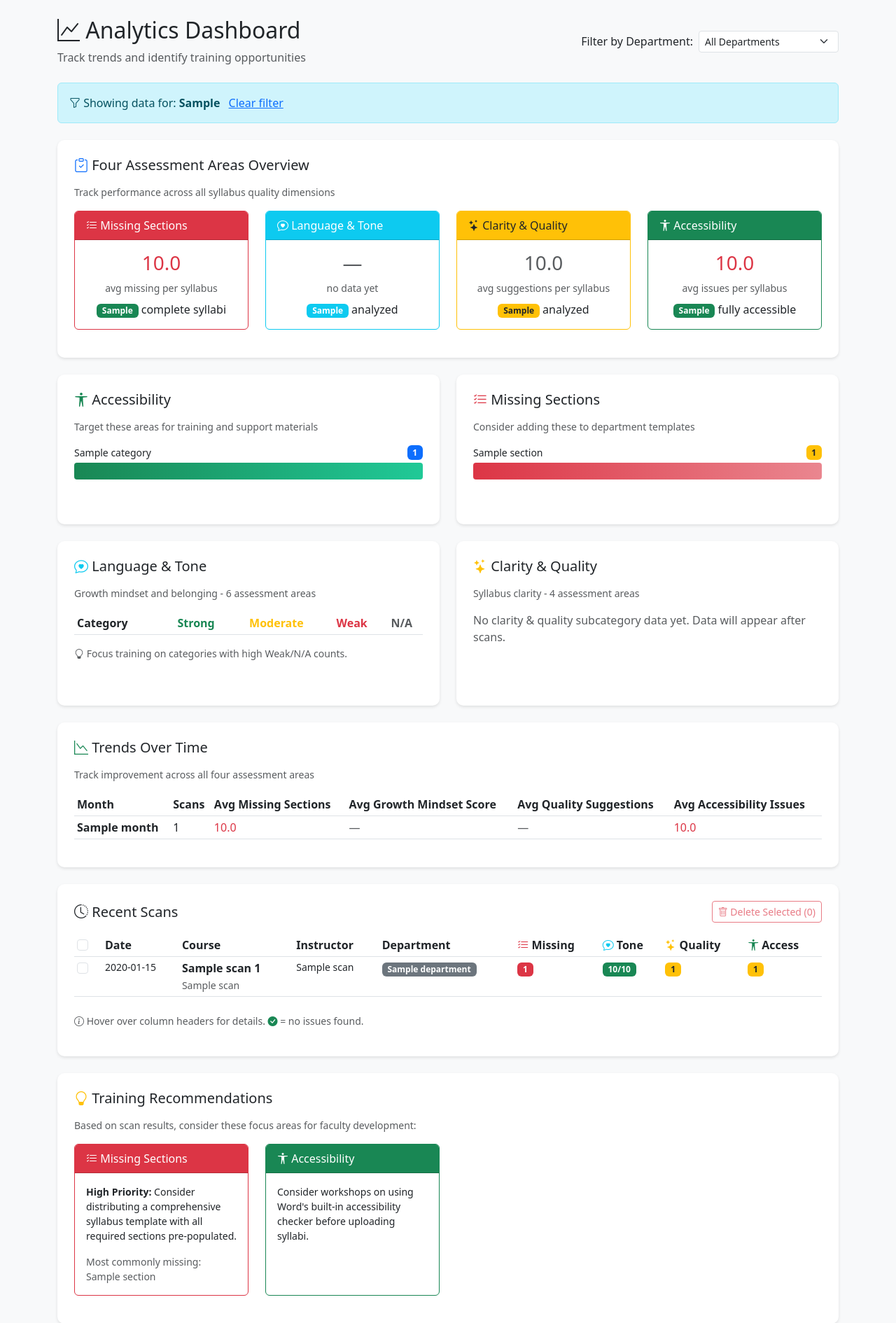
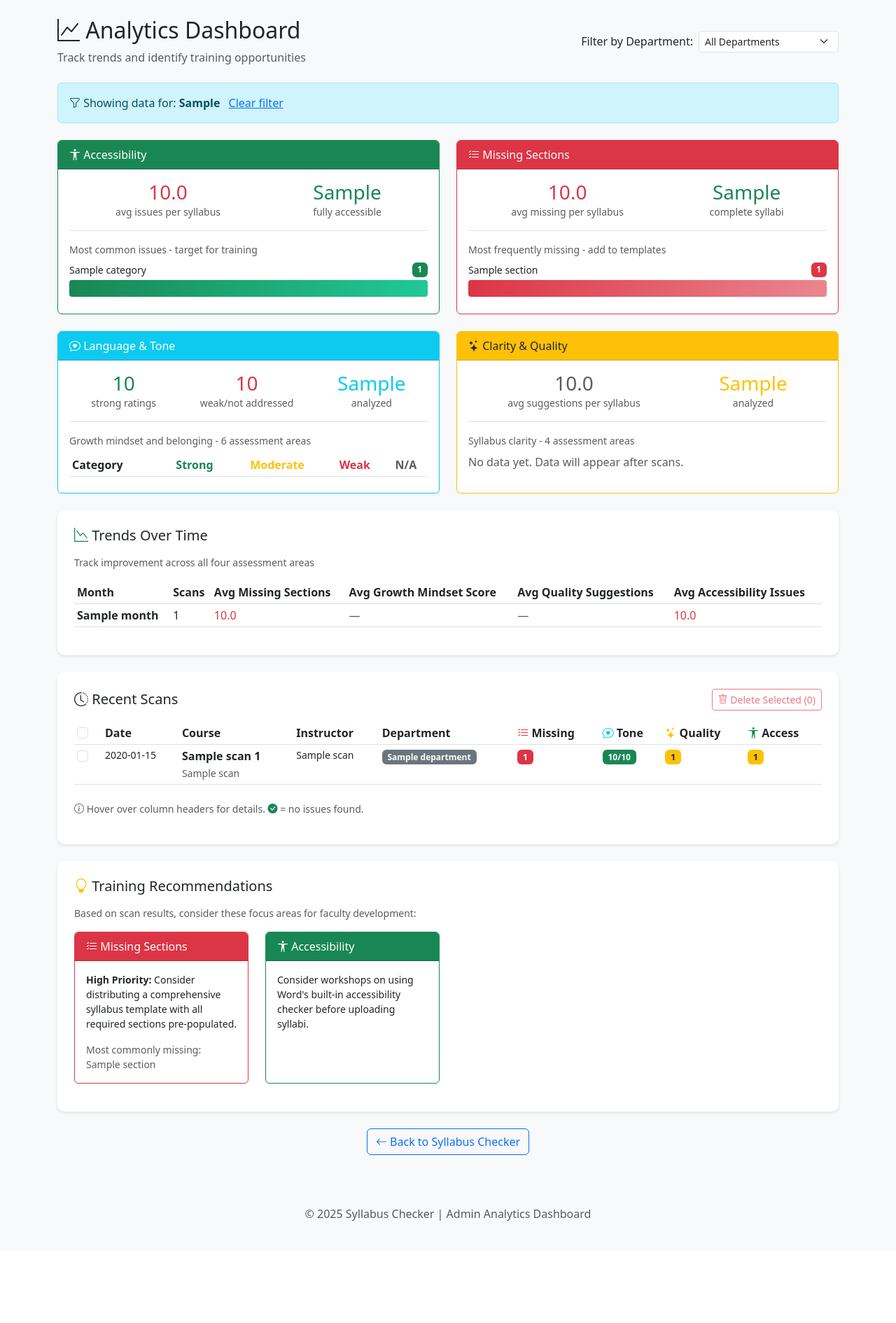
Before and after one commit to dapclark/syllabus-checker, a Flask app: template templates/admin_analytics.html in a window 1280 px wide. Shown: the part 56-1946 px from the top of the page at 70% size. After the commit the page ends 1800 px from the top, so only its background shows below. Run offline with Flask 3, Linux system fonts and the light colour scheme; the template is opened without the code that fills it: most values are stand-ins (such as "Sample title", 1, 10 or a date in 2020); lists and menus that the app fills with data are empty; parts of the project's set-up code (start-up, migrations or seed data) failed here and were passed over.

Commit message:
Combine assessment area overview boxes with detail sections
Each of the four assessment areas now has a single card with:
- Colored header banner matching the area's theme
- Summary statistics at the top
- Detailed breakdown (charts/tables) below

Removes the separate "Four Assessment Areas Overview" section.

Co-Authored-By: Claude Opus 4.5 <noreply@anthropic.com>

```diff
--- a/templates/admin_analytics.html
+++ b/templates/admin_analytics.html
@@ -105,149 +105,79 @@
             {% endif %}
         {% endwith %}
 
-        <!-- Four Assessment Areas Summary -->
-        <div class="chart-container mb-4">
-            <h5 class="mb-3"><i class="bi bi-clipboard-check text-primary"></i> Four Assessment Areas Overview</h5>
-            <p class="text-muted small">Track performance across all syllabus quality dimensions</p>
-
+        <!-- Four Assessment Areas - Combined Summary and Details -->
         <div class="row">
-                <!-- Area 1: Missing Required Sections -->
-                <div class="col-md-3 mb-3">
-                    <div class="card h-100 border-danger">
-                        <div class="card-header bg-danger text-white">
-                            <i class="bi bi-list-check"></i> Missing Sections
-                        </div>
-                        <div class="card-body text-center">
-                            <h3 class="{% if (four_areas.avg_missing_sections or 0) == 0 %}text-success{% elif (four_areas.avg_missing_sections or 0) < 2 %}text-warning{% else %}text-danger{% endif %}">
-                                {{ "%.1f"|format(four_areas.avg_missing_sections or 0) }}
-                            </h3>
-                            <p class="small text-muted mb-2">avg missing per syllabus</p>
-                            <p class="mb-0">
-                                <span class="badge bg-success">{{ four_areas.complete_syllabi or 0 }}</span> complete syllabi
-                            </p>
-                        </div>
-                    </div>
-                </div>
-
-                <!-- Area 2: Language & Tone (Growth Mindset) -->
-                <div class="col-md-3 mb-3">
-                    <div class="card h-100 border-info">
-                        <div class="card-header bg-info text-white">
-                            <i class="bi bi-chat-heart"></i> Language & Tone
-                        </div>
-                        <div class="card-body text-center">
-                            {% set ns = namespace(strong_total=0, weak_total=0) %}
-                            {% for cat, stats in language_tone_subcategories.items() %}
-                                {% set ns.strong_total = ns.strong_total + (stats.Strong or 0) %}
-                                {% set ns.weak_total = ns.weak_total + (stats.Weak or 0) + (stats['Not Addressed'] or 0) %}
-                            {% endfor %}
-                            {% if four_areas.growth_mindset_analyzed and four_areas.growth_mindset_analyzed > 0 %}
-                                {% if ns.strong_total > 0 or ns.weak_total > 0 %}
-                                <div class="d-flex justify-content-around mb-2">
-                                    <div>
-                                        <span class="badge bg-success fs-6">{{ ns.strong_total }}</span>
-                                        <p class="small text-muted mb-0">Strong</p>
-                                    </div>
-                                    <div>
-                                        <span class="badge bg-danger fs-6">{{ ns.weak_total }}</span>
-                                        <p class="small text-muted mb-0">Weak</p>
-                                    </div>
-                                </div>
-                                <p class="small text-muted mb-2">across 6 categories</p>
-                                {% else %}
-                                <p class="small text-muted mb-2">
-                                    <i class="bi bi-check-circle text-success"></i> Analyzed
-                                </p>
-                                <p class="small text-muted mb-0" style="font-size: 0.75rem;">
-                                    Re-scan for detailed breakdown
-                                </p>
-                                {% endif %}
-                            {% else %}
-                            <h3 class="text-muted">—</h3>
-                            <p class="small text-muted mb-2">no data yet</p>
-                            {% endif %}
-                            <p class="mb-0 mt-2">
-                                <span class="badge bg-info">{{ four_areas.growth_mindset_analyzed or 0 }}</span> analyzed
-                            </p>
-                        </div>
-                    </div>
-                </div>
-
-                <!-- Area 3: Clarity & Quality -->
-                <div class="col-md-3 mb-3">
-                    <div class="card h-100 border-warning">
-                        <div class="card-header bg-warning text-dark">
-                            <i class="bi bi-stars"></i> Clarity & Quality
-                        </div>
-                        <div class="card-body text-center">
-                            <h3 class="{% if (four_areas.avg_quality_issues or 0) == 0 %}text-success{% elif (four_areas.avg_quality_issues or 0) < 5 %}text-warning{% else %}text-muted{% endif %}">
-                                {{ "%.1f"|format(four_areas.avg_quality_issues or 0) }}
-                            </h3>
-                            <p class="small text-muted mb-2">avg suggestions per syllabus</p>
-                            <p class="mb-0">
-                                <span class="badge bg-warning text-dark">{{ four_areas.quality_analyzed or 0 }}</span> analyzed
-                            </p>
-                        </div>
-                    </div>
-                </div>
-
-                <!-- Area 4: Digital Accessibility -->
-                <div class="col-md-3 mb-3">
+            <!-- Accessibility -->
+            <div class="col-lg-6 mb-4">
                 <div class="card h-100 border-success">
                     <div class="card-header bg-success text-white">
                         <i class="bi bi-universal-access"></i> Accessibility
                     </div>
-                        <div class="card-body text-center">
-                            <h3 class="{% if (four_areas.avg_accessibility_issues or 0) == 0 %}text-success{% elif (four_areas.avg_accessibility_issues or 0) < 10 %}text-warning{% else %}text-danger{% endif %}">
+                    <div class="card-body">
+                        <!-- Summary Stats -->
+                        <div class="d-flex justify-content-around text-center mb-3 pb-3 border-bottom">
+                            <div>
+                                <h3 class="mb-0 {% if (four_areas.avg_accessibility_issues or 0) == 0 %}text-success{% elif (four_areas.avg_accessibility_issues or 0) < 10 %}text-warning{% else %}text-danger{% endif %}">
                                     {{ "%.1f"|format(four_areas.avg_accessibility_issues or 0) }}
                                 </h3>
-                            <p class="small text-muted mb-2">avg issues per syllabus</p>
-                            <p class="mb-0">
-                                <span class="badge bg-success">{{ four_areas.fully_accessible or 0 }}</span> fully accessible
-                            </p>
+                                <p class="small text-muted mb-0">avg issues per syllabus</p>
                             </div>
-                    </div>
-                </div>
+                            <div>
+                                <h3 class="mb-0 text-success">{{ four_areas.fully_accessible or 0 }}</h3>
+                                <p class="small text-muted mb-0">fully accessible</p>
                             </div>
                         </div>
 
-        <div class="row">
-            <!-- Common Issues -->
-            <div class="col-lg-6 mb-4">
-                <div class="chart-container h-100">
-                    <h5 class="mb-3"><i class="bi bi-universal-access text-success"></i> Accessibility</h5>
-                    <p class="text-muted small">Target these areas for training and support materials</p>
-
+                        <!-- Detail: Common Issues -->
+                        <p class="text-muted small mb-2">Most common issues - target for training</p>
                         {% if common_issues %}
                         {% set max_count = common_issues[0].count if common_issues else 1 %}
                         {% for issue in common_issues %}
-                    <div class="mb-3">
+                        <div class="mb-2">
                             <div class="d-flex justify-content-between align-items-center mb-1">
                                 <span class="small">{{ issue.category }}</span>
-                            <span class="badge bg-primary">{{ issue.count }}</span>
+                                <span class="badge bg-success">{{ issue.count }}</span>
                             </div>
                             <div class="issue-bar" style="width: {{ (issue.count / max_count * 100)|int }}%; background: linear-gradient(90deg, #198754 0%, #20c997 100%);"></div>
                         </div>
                         {% endfor %}
                         {% else %}
-                    <p class="text-muted">No data yet. Scans will appear here as they're performed.</p>
+                        <p class="text-muted">No data yet.</p>
                         {% endif %}
                     </div>
                 </div>
+            </div>
 
-            <!-- Missing Sections Frequency -->
+            <!-- Missing Sections -->
             <div class="col-lg-6 mb-4">
-                <div class="chart-container h-100">
-                    <h5 class="mb-3"><i class="bi bi-list-check text-danger"></i> Missing Sections</h5>
-                    <p class="text-muted small">Consider adding these to department templates</p>
+                <div class="card h-100 border-danger">
+                    <div class="card-header bg-danger text-white">
+                        <i class="bi bi-list-check"></i> Missing Sections
+                    </div>
+                    <div class="card-body">
+                        <!-- Summary Stats -->
+                        <div class="d-flex justify-content-around text-center mb-3 pb-3 border-bottom">
+                            <div>
+                                <h3 class="mb-0 {% if (four_areas.avg_missing_sections or 0) == 0 %}text-success{% elif (four_areas.avg_missing_sections or 0) < 2 %}text-warning{% else %}text-danger{% endif %}">
+                                    {{ "%.1f"|format(four_areas.avg_missing_sections or 0) }}
+                                </h3>
+                                <p class="small text-muted mb-0">avg missing per syllabus</p>
+                            </div>
+                            <div>
+                                <h3 class="mb-0 text-success">{{ four_areas.complete_syllabi or 0 }}</h3>
+                                <p class="small text-muted mb-0">complete syllabi</p>
+                            </div>
+                        </div>
 
+                        <!-- Detail: Missing Sections Frequency -->
+                        <p class="text-muted small mb-2">Most frequently missing - add to templates</p>
                         {% if missing_sections_freq %}
                         {% set max_section_count = missing_sections_freq[0].count if missing_sections_freq else 1 %}
                         {% for section in missing_sections_freq[:8] %}
-                    <div class="mb-3">
+                        <div class="mb-2">
                             <div class="d-flex justify-content-between align-items-center mb-1">
                                 <span class="small">{{ section.section }}</span>
-                            <span class="badge bg-warning text-dark">{{ section.count }}</span>
+                                <span class="badge bg-danger">{{ section.count }}</span>
                             </div>
                             <div class="issue-bar" style="width: {{ (section.count / max_section_count * 100)|int }}%; background: linear-gradient(90deg, #dc3545 0%, #ea868f 100%);"></div>
                         </div>
@@ -258,17 +188,41 @@
                     </div>
                 </div>
             </div>
+        </div>
 
-        <!-- Language & Tone and Clarity & Quality Subcategory Breakdown -->
         <div class="row">
-            <!-- Language & Tone Subcategories (6 areas) -->
+            <!-- Language & Tone -->
             <div class="col-lg-6 mb-4">
-                <div class="chart-container h-100">
-                    <h5 class="mb-3"><i class="bi bi-chat-heart text-info"></i> Language & Tone</h5>
-                    <p class="text-muted small">Growth mindset and belonging - 6 assessment areas</p>
+                <div class="card h-100 border-info">
+                    <div class="card-header bg-info text-white">
+                        <i class="bi bi-chat-heart"></i> Language & Tone
+                    </div>
+                    <div class="card-body">
+                        <!-- Summary Stats -->
+                        {% set ns = namespace(strong_total=0, weak_total=0) %}
+                        {% for cat, stats in language_tone_subcategories.items() %}
+                            {% set ns.strong_total = ns.strong_total + (stats.Strong or 0) %}
+                            {% set ns.weak_total = ns.weak_total + (stats.Weak or 0) + (stats['Not Addressed'] or 0) %}
+                        {% endfor %}
+                        <div class="d-flex justify-content-around text-center mb-3 pb-3 border-bottom">
+                            <div>
+                                <h3 class="mb-0 text-success">{{ ns.strong_total }}</h3>
+                                <p class="small text-muted mb-0">strong ratings</p>
+                            </div>
+                            <div>
+                                <h3 class="mb-0 text-danger">{{ ns.weak_total }}</h3>
+                                <p class="small text-muted mb-0">weak/not addressed</p>
+                            </div>
+                            <div>
+                                <h3 class="mb-0 text-info">{{ four_areas.growth_mindset_analyzed or 0 }}</h3>
+                                <p class="small text-muted mb-0">analyzed</p>
+                            </div>
+                        </div>
 
+                        <!-- Detail: Subcategory Table -->
+                        <p class="text-muted small mb-2">Growth mindset and belonging - 6 assessment areas</p>
                         {% if language_tone_subcategories %}
-                    <table class="table table-sm">
+                        <table class="table table-sm mb-0">
                             <thead>
                                 <tr>
                                     <th>Category</th>
@@ -301,23 +255,38 @@
                                 {% endfor %}
                             </tbody>
                         </table>
-                    <p class="small text-muted mt-2">
-                        <i class="bi bi-lightbulb"></i> Focus training on categories with high Weak/N/A counts.
-                    </p>
                         {% else %}
-                    <p class="text-muted">No language & tone subcategory data yet. Data will appear after scans.</p>
+                        <p class="text-muted">No data yet. Data will appear after scans.</p>
                         {% endif %}
                     </div>
                 </div>
+            </div>
 
-            <!-- Clarity & Quality Subcategories (4 areas) -->
+            <!-- Clarity & Quality -->
             <div class="col-lg-6 mb-4">
-                <div class="chart-container h-100">
-                    <h5 class="mb-3"><i class="bi bi-stars text-warning"></i> Clarity & Quality</h5>
-                    <p class="text-muted small">Syllabus clarity - 4 assessment areas</p>
+                <div class="card h-100 border-warning">
+                    <div class="card-header bg-warning text-dark">
+                        <i class="bi bi-stars"></i> Clarity & Quality
+                    </div>
+                    <div class="card-body">
+                        <!-- Summary Stats -->
+                        <div class="d-flex justify-content-around text-center mb-3 pb-3 border-bottom">
+                            <div>
+                                <h3 class="mb-0 {% if (four_areas.avg_quality_issues or 0) == 0 %}text-success{% elif (four_areas.avg_quality_issues or 0) < 5 %}text-warning{% else %}text-muted{% endif %}">
+                                    {{ "%.1f"|format(four_areas.avg_quality_issues or 0) }}
+                                </h3>
+                                <p class="small text-muted mb-0">avg suggestions per syllabus</p>
+                            </div>
+                            <div>
+                                <h3 class="mb-0 text-warning">{{ four_areas.quality_analyzed or 0 }}</h3>
+                                <p class="small text-muted mb-0">analyzed</p>
+                            </div>
+                        </div>
 
+                        <!-- Detail: Subcategory Table -->
+                        <p class="text-muted small mb-2">Syllabus clarity - 4 assessment areas</p>
                         {% if clarity_quality_subcategories %}
-                    <table class="table table-sm">
+                        <table class="table table-sm mb-0">
                             <thead>
                                 <tr>
                                     <th>Category</th>
@@ -358,12 +327,10 @@
                                 {% endfor %}
                             </tbody>
                         </table>
-                    <p class="small text-muted mt-2">
-                        <i class="bi bi-lightbulb"></i> Categories with high issue counts need targeted training.
-                    </p>
                         {% else %}
-                    <p class="text-muted">No clarity & quality subcategory data yet. Data will appear after scans.</p>
+                        <p class="text-muted">No data yet. Data will appear after scans.</p>
                         {% endif %}
+                    </div>
                 </div>
             </div>
         </div>
```
Lines whose indentation alone changed are shown as unchanged.
